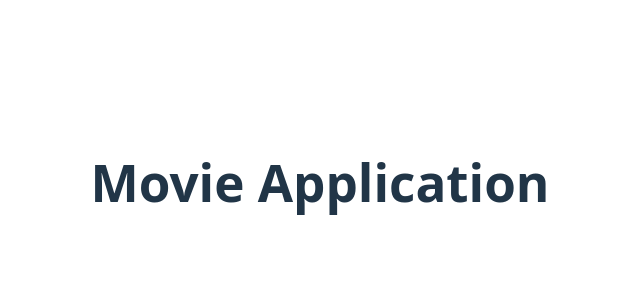
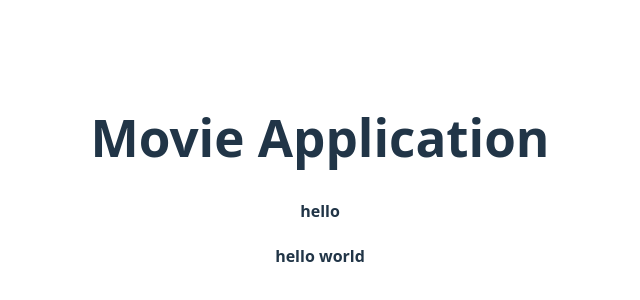
Before and after one commit to Ddasunsandeepa/Movie_Search_Engine, a React (Vite) app in the folder frontend/: page / in a window 1280 px wide. Shown: the part 218-518 px from the top of the page, without its empty margins (320-960 px from the left). Built offline with nearby package versions, Linux system fonts and the light colour scheme.

Commit message:
Updated work

```diff
--- a/frontend/src/App.jsx
+++ b/frontend/src/App.jsx
@@ -1,9 +1,21 @@
 import "./App.css";
 
 function App() {
-  return <>
-    <h1>Movie Application</h1>
-  </>;
+  return (
+    <>
+      <h1>Movie Application</h1>
+      <Test props="hello" />
+      <Test props="hello world" />
+    </>
+  );
+}
+
+function Test({ props }) {
+  return (
+    <>
+      <h4>{props}</h4>
+    </>
+  );
 }
 
 export default App;
```
